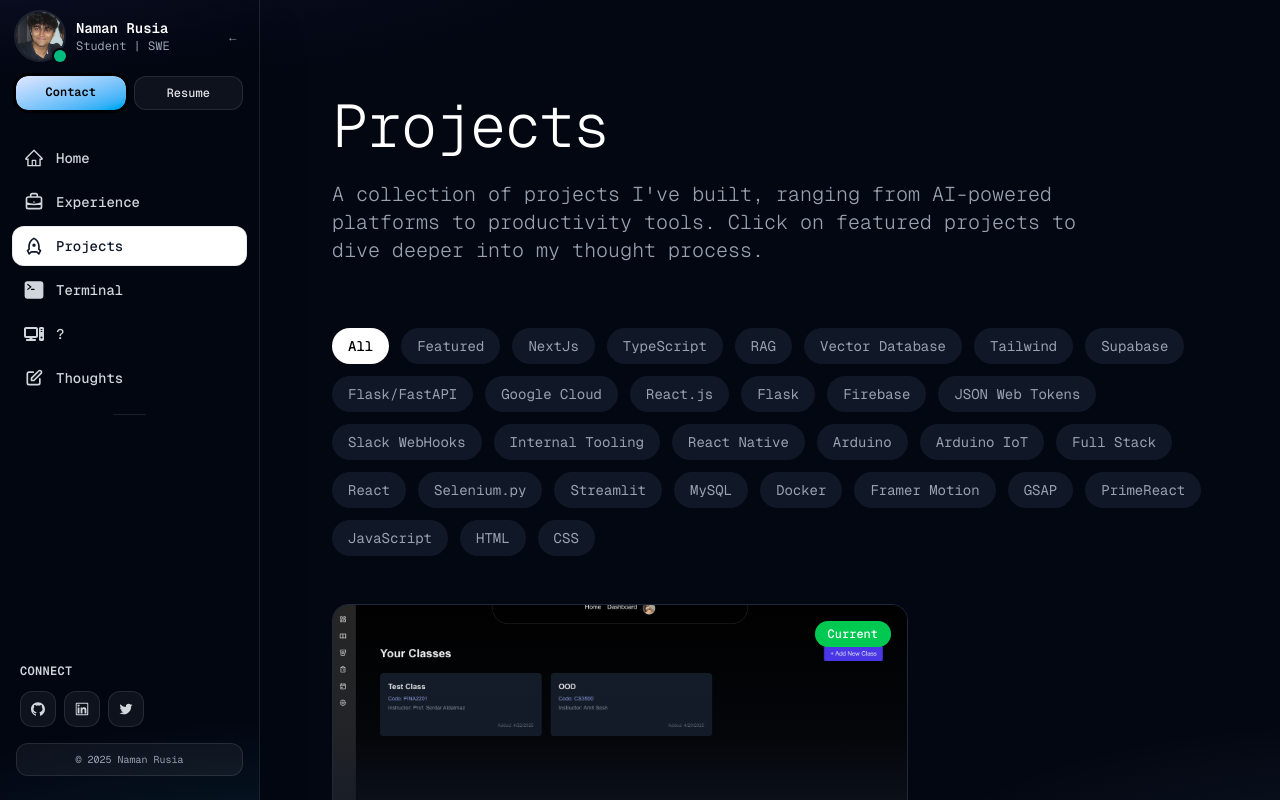
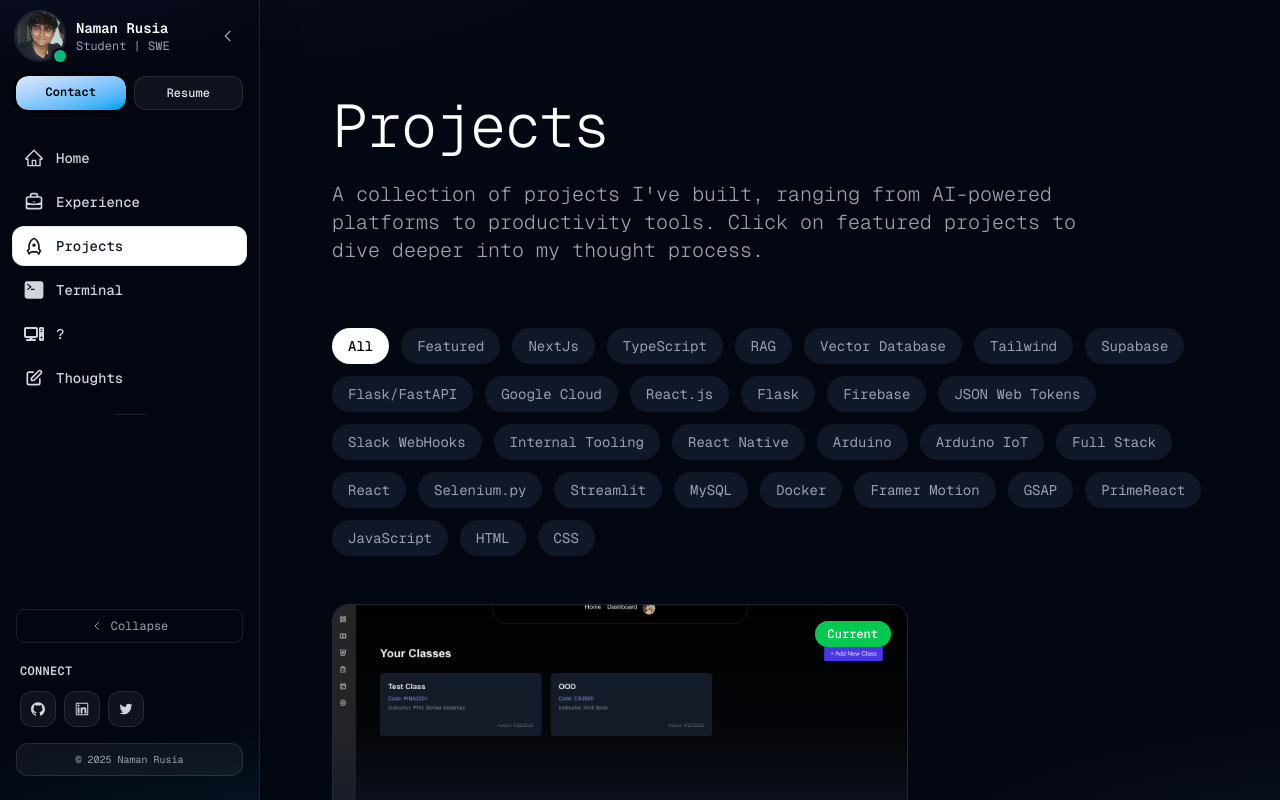
Before and after one commit to naman0r/personal-website, a Next.js app: page /projects in a window 1280 px wide. Built offline with nearby package versions, Linux system fonts and the light colour scheme.

Commit message:
made sidebar better

```diff
--- a/src/components/Sidebar.tsx
+++ b/src/components/Sidebar.tsx
@@ -52,6 +52,9 @@ const Sidebar: React.FC<SidebarProps> = ({
   const [isMobile, setIsMobile] = useState<boolean>(false);
   const { isPlaying, isMuted, hasConsented, togglePlay, toggleMute } =
     useMusic();
+
+  // On mobile, always treat as expanded when open
+  const isExpanded = isMobile || expanded;
 
   // Check if mobile
   useEffect(() => {
@@ -186,7 +189,7 @@ const Sidebar: React.FC<SidebarProps> = ({
           aria-current={active ? "page" : undefined}
           className={
             `group relative flex items-center rounded-xl text-sm font-medium transition-all outline-none focus-visible:ring-2 focus-visible:ring-indigo-400/70 ` +
-            (expanded ? "gap-3 px-3 py-2.5" : "justify-center px-2 py-3") +
+            (isExpanded ? "gap-3 px-3 py-2.5" : "justify-center px-2 py-3") +
             " " +
             (active
               ? "bg-white text-gray-900 shadow-[inset_0_0_0_1px_rgba(17,24,39,0.08)]"
@@ -195,11 +198,11 @@ const Sidebar: React.FC<SidebarProps> = ({
         >
           <Icon
             className={`shrink-0 transition-all ${
-              expanded ? "h-5 w-5" : "h-6 w-6"
+              isExpanded ? "h-5 w-5" : "h-6 w-6"
             }`}
           />
           <AnimatePresence initial={false}>
-            {expanded && (
+            {isExpanded && (
               <motion.span
                 initial={{ opacity: 0, x: -6 }}
                 animate={{ opacity: 1, x: 0 }}
@@ -212,7 +215,7 @@ const Sidebar: React.FC<SidebarProps> = ({
           </AnimatePresence>
 
           {/* Tooltip when collapsed */}
-          {!expanded && (
+          {!isExpanded && (
             <span className="pointer-events-none absolute left-full top-1/2 -translate-y-1/2 ml-3 scale-95 opacity-0 rounded-lg bg-gray-900/95 px-3 py-2 text-xs text-white shadow-lg ring-1 ring-white/10 transition-all group-hover:opacity-100 group-hover:scale-100 whitespace-nowrap z-50">
               {label}
             </span>
@@ -245,7 +248,7 @@ const Sidebar: React.FC<SidebarProps> = ({
         animate={{
           // Mobile: slide in/out based on isOpen, Desktop: always visible but width changes
           x: isMobile ? (isOpen ? 0 : -320) : 0,
-          width: expanded ? 260 : 88,
+          width: isExpanded ? 260 : 88,
         }}
         transition={{
           type: "spring",
@@ -255,13 +258,18 @@ const Sidebar: React.FC<SidebarProps> = ({
         }}
         className={`${
           isMobile ? "fixed" : "sticky"
-        } inset-y-0 left-0 z-50 flex h-screen flex-col border-r border-white/10 bg-gray-950/90 px-2 py-3 shadow-2xl shadow-black/40 backdrop-blur-xl`}
+        } inset-y-0 left-0 z-50 flex h-screen flex-col border-r transition-all duration-200 bg-gray-950/90 px-2 py-3 shadow-2xl shadow-black/40 backdrop-blur-xl ${
+          !isMobile && !isExpanded
+            ? "border-white/20 hover:border-blue-500/30 cursor-pointer"
+            : "border-white/10"
+        }`}
         style={{
           backgroundImage:
             "radial-gradient(1200px 400px at -10% -10%, rgba(99,102,241,0.12), transparent 40%), radial-gradient(1200px 400px at 110% 110%, rgba(56,189,248,0.12), transparent 40%)",
         }}
         role="navigation"
         aria-label="Primary"
+        onClick={!isMobile && !isExpanded ? () => setExpanded(true) : undefined}
       >
         {/* Mobile close button */}
         {isMobile && (
@@ -280,7 +288,7 @@ const Sidebar: React.FC<SidebarProps> = ({
         <div className="mb-6 px-2">
           <div
             className={`flex items-center ${
-              expanded ? "gap-3" : "justify-center"
+              isExpanded ? "gap-3" : "justify-center"
             }`}
           >
             <div className="relative group">
@@ -294,20 +302,41 @@ const Sidebar: React.FC<SidebarProps> = ({
                 aria-hidden
               />
 
-              {/* Hover to expand trigger for desktop */}
-              {!isMobile && !expanded && (
-                <button
-                  onClick={() => setExpanded(true)}
-                  className="absolute inset-0 rounded-full bg-black/20 opacity-0 hover:opacity-100 transition-opacity flex items-center justify-center"
-                  aria-label="Expand sidebar"
-                >
-                  <span className="text-white text-xs">→</span>
-                </button>
+              {/* Expand trigger for desktop - always visible with subtle hint */}
+              {!isMobile && !isExpanded && (
+                <div className="absolute inset-0 flex items-center justify-center">
+                  <button
+                    onClick={() => setExpanded(true)}
+                    className="absolute inset-0 rounded-full bg-black/0 hover:bg-black/30 transition-all duration-200 flex items-center justify-center group"
+                    aria-label="Expand sidebar"
+                  >
+                    <div className="relative">
+                      {/* Subtle expand hint - always visible */}
+                      <div className="w-2 h-2 bg-white/20 rounded-full animate-pulse group-hover:bg-white/60 transition-colors" />
+                      {/* Arrow on hover */}
+                      <div className="absolute inset-0 flex items-center justify-center opacity-0 group-hover:opacity-100 transition-opacity">
+                        <svg
+                          className="w-3 h-3 text-white"
+                          fill="none"
+                          stroke="currentColor"
+                          viewBox="0 0 24 24"
+                        >
+                          <path
+                            strokeLinecap="round"
+                            strokeLinejoin="round"
+                            strokeWidth={2}
+                            d="M9 5l7 7-7 7"
+                          />
+                        </svg>
+                      </div>
+                    </div>
+                  </button>
+                </div>
               )}
             </div>
 
             <AnimatePresence initial={false}>
-              {expanded && (
+              {isExpanded && (
                 <motion.div
                   initial={{ opacity: 0, x: -6 }}
                   animate={{ opacity: 1, x: 0 }}
@@ -324,10 +353,23 @@ const Sidebar: React.FC<SidebarProps> = ({
                     {!isMobile && (
                       <button
                         onClick={() => setExpanded(false)}
-                        className="p-1 rounded-lg text-gray-400 hover:text-white hover:bg-white/10 transition-colors"
+                        className="p-1.5 rounded-lg text-gray-400 hover:text-white hover:bg-white/10 transition-all duration-200 group border border-transparent hover:border-white/20"
                         aria-label="Collapse sidebar"
+                        title="Collapse sidebar"
                       >
-                        <span className="text-xs">←</span>
+                        <svg
+                          className="w-4 h-4"
+                          fill="none"
+                          stroke="currentColor"
+                          viewBox="0 0 24 24"
+                        >
+                          <path
+                            strokeLinecap="round"
+                            strokeLinejoin="round"
+                            strokeWidth={2}
+                            d="M15 19l-7-7 7-7"
+                          />
+                        </svg>
                       </button>
                     )}
                   </div>
@@ -337,7 +379,7 @@ const Sidebar: React.FC<SidebarProps> = ({
           </div>
 
           <AnimatePresence initial={false}>
-            {expanded && (
+            {isExpanded && (
               <motion.div
                 initial={{ opacity: 0, y: -4 }}
                 animate={{ opacity: 1, y: 0 }}
@@ -378,12 +420,61 @@ const Sidebar: React.FC<SidebarProps> = ({
 
           {/* Divider after navigation */}
           <div className="my-4 mx-auto w-8 h-px bg-white/10"></div>
+
+          {/* Expand hint when collapsed */}
+          {!isMobile && !isExpanded && (
+            <div className="flex flex-col items-center gap-2 px-1 py-3">
+              <div className="w-6 h-px bg-gradient-to-r from-transparent via-white/20 to-transparent animate-pulse"></div>
+              <div className="text-[10px] text-gray-500 text-center rotate-90 whitespace-nowrap select-none">
+                Click to expand
+              </div>
+              <div className="w-6 h-px bg-gradient-to-r from-transparent via-white/20 to-transparent animate-pulse"></div>
+            </div>
+          )}
         </nav>
+
+        {/* Expand/Collapse Button for Desktop */}
+        {!isMobile && (
+          <div className="px-2 py-2">
+            <button
+              onClick={() => setExpanded(!expanded)}
+              className="w-full flex items-center justify-center gap-2 px-3 py-2 text-xs text-gray-400 hover:text-white hover:bg-white/5 rounded-lg transition-all duration-200 border border-white/10 hover:border-white/20 group"
+              aria-label={isExpanded ? "Collapse sidebar" : "Expand sidebar"}
+              title={isExpanded ? "Collapse sidebar" : "Expand sidebar"}
+            >
+              <svg
+                className="w-3 h-3 transition-transform group-hover:scale-110"
+                fill="none"
+                stroke="currentColor"
+                viewBox="0 0 24 24"
+              >
+                <path
+                  strokeLinecap="round"
+                  strokeLinejoin="round"
+                  strokeWidth={2}
+                  d={isExpanded ? "M15 19l-7-7 7-7" : "M9 5l7 7-7 7"}
+                />
+              </svg>
+              <AnimatePresence initial={false}>
+                {isExpanded && (
+                  <motion.span
+                    initial={{ opacity: 0, width: 0 }}
+                    animate={{ opacity: 1, width: "auto" }}
+                    exit={{ opacity: 0, width: 0 }}
+                    className="overflow-hidden whitespace-nowrap"
+                  >
+                    Collapse
+                  </motion.span>
+                )}
+              </AnimatePresence>
+            </button>
+          </div>
+        )}
 
         {/* Connect Section */}
         <div className="mt-auto w-full px-2 pb-3 pt-3">
           <AnimatePresence initial={false}>
-            {expanded && (
+            {isExpanded && (
               <motion.h4
                 initial={{ opacity: 0, x: -6 }}
                 animate={{ opacity: 1, x: 0 }}
@@ -395,8 +486,8 @@ const Sidebar: React.FC<SidebarProps> = ({
             )}
           </AnimatePresence>
 
-          <div className={`${expanded ? "px-1" : "px-0"}`}>
-            {expanded ? (
+          <div className={`${isExpanded ? "px-1" : "px-0"}`}>
+            {isExpanded ? (
               // Expanded: horizontal layout with labels
               <div className="space-y-4">
                 {/* Music Controls */}
@@ -524,7 +615,7 @@ const Sidebar: React.FC<SidebarProps> = ({
 
           {/* Footer */}
           <AnimatePresence initial={false}>
-            {expanded && (
+            {isExpanded && (
               <motion.div
                 initial={{ opacity: 0, y: 4 }}
                 animate={{ opacity: 1, y: 0 }}
```
